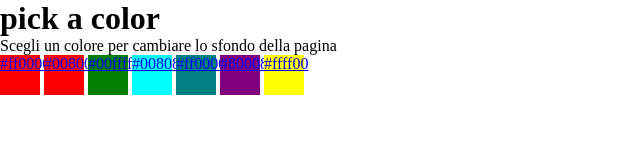
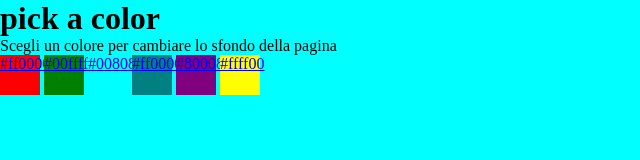
Before and after one commit to Trigger17/ColorPicker, a plain HTML site: page index.html in a window 1280 px wide. Both pictures are taken after a click on the link "#00ffff". Shown: the whole page, without its empty margins (0-640 px from the left). Drawn offline with Linux system fonts and the light colour scheme.

Commit message:
update rimosso il secondo paragrafo + inserito secondo js

```diff
--- a/index.html
+++ b/index.html
@@ -42,9 +42,6 @@
     <a class="colorBtn color" href="#">
         #ff0000
     </a>
-    <a class="colorBtn color" href="#">
-       #008000
-    </a>
     <a class="colorBtn color1" href="#">
         #00ffff
     </a>
@@ -75,6 +72,13 @@
             console.log(btn.innerText)
             target.style.backgroundColor = btn.innerText
         })
+        btn1.addEventListener("click", function(e){
+            e.preventDefault()
+            console.log("Clicked!")
+            let target = document.querySelector("#changingBg")
+            console.log(btn1.innerText)
+            target.style.backgroundColor = btn1.innerText
+        })
     </script>
 
 </body>
```
